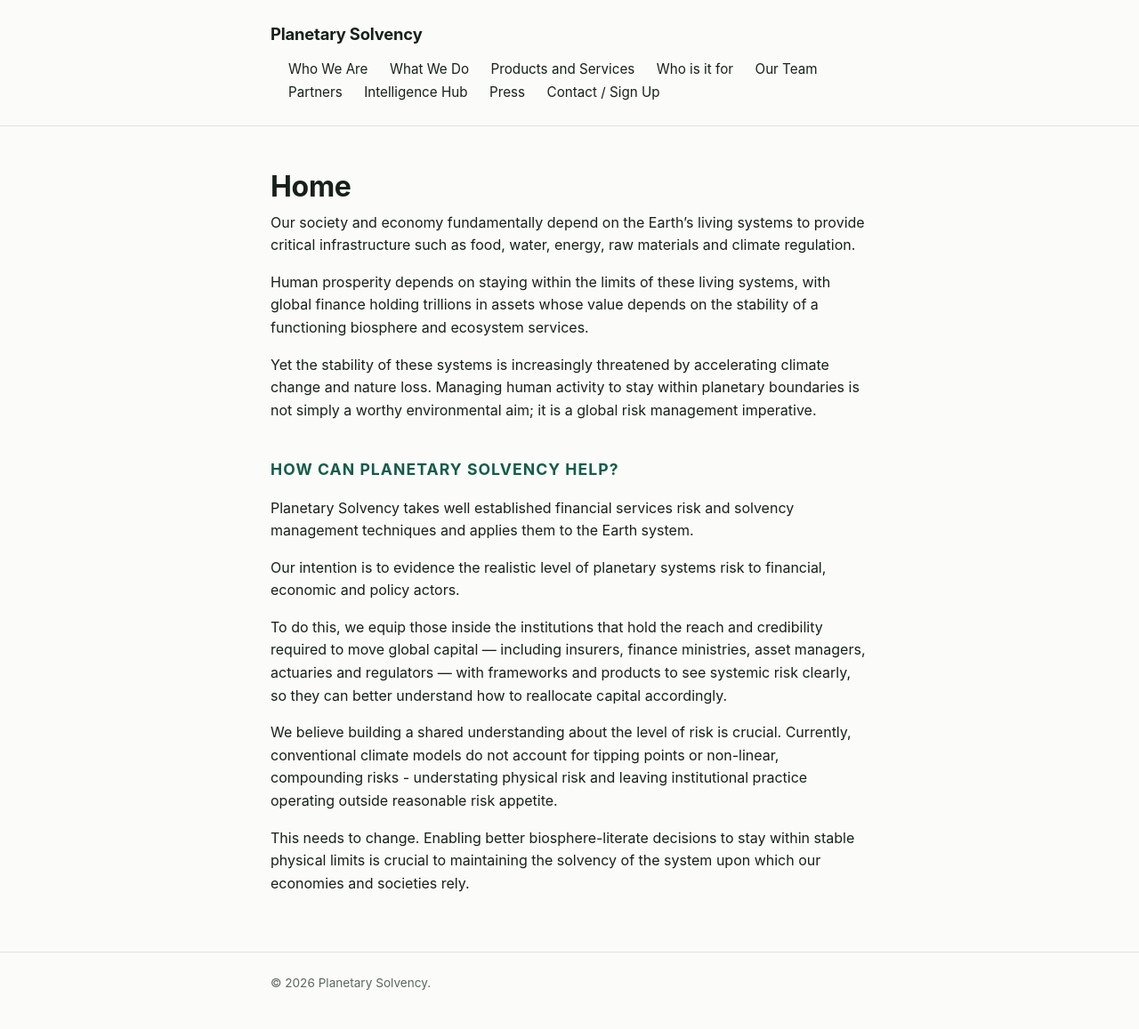
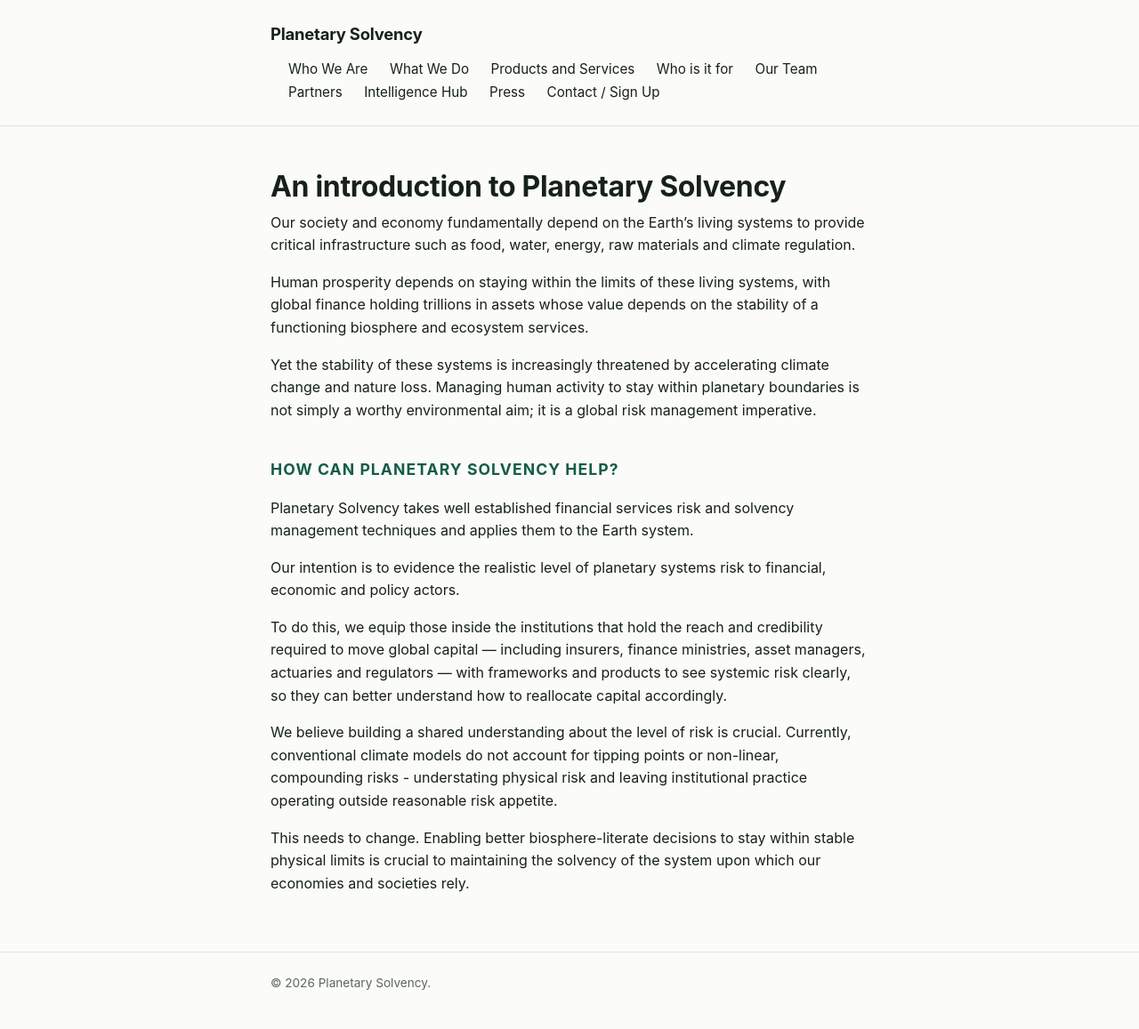
Before and after one commit to planetarysolvencyadmin/ps-website, a Jekyll site: the page built from index.md, in a window 1280 px wide. Shown: the whole page at 89% size. Built offline with Jekyll 4.4.1, drawn with Linux system fonts in a browser that asks for light colours.

Commit message:
Updated Index

```diff
--- a/index.md
+++ b/index.md
@@ -4,7 +4,8 @@ position: 1
 layout: home
 ---
 
-# Home
+# An introduction to Planetary Solvency
+
 Our society and economy fundamentally depend on the Earth’s living systems to provide critical infrastructure such as food, water, energy, raw materials and climate regulation.
 
 Human prosperity depends on staying within the limits of these living systems, with global finance holding trillions in assets whose value depends on the stability of a functioning biosphere and ecosystem services.
```
